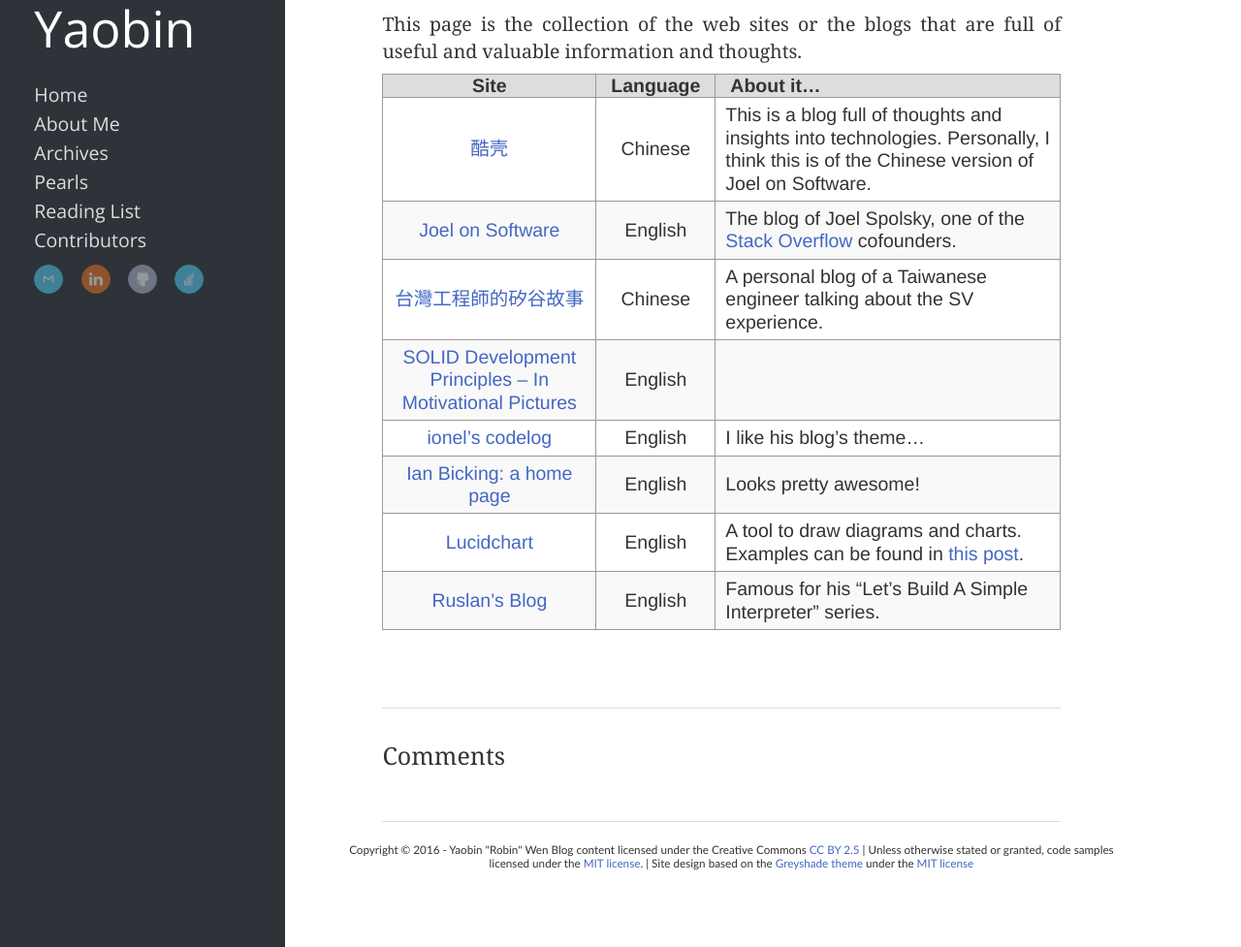
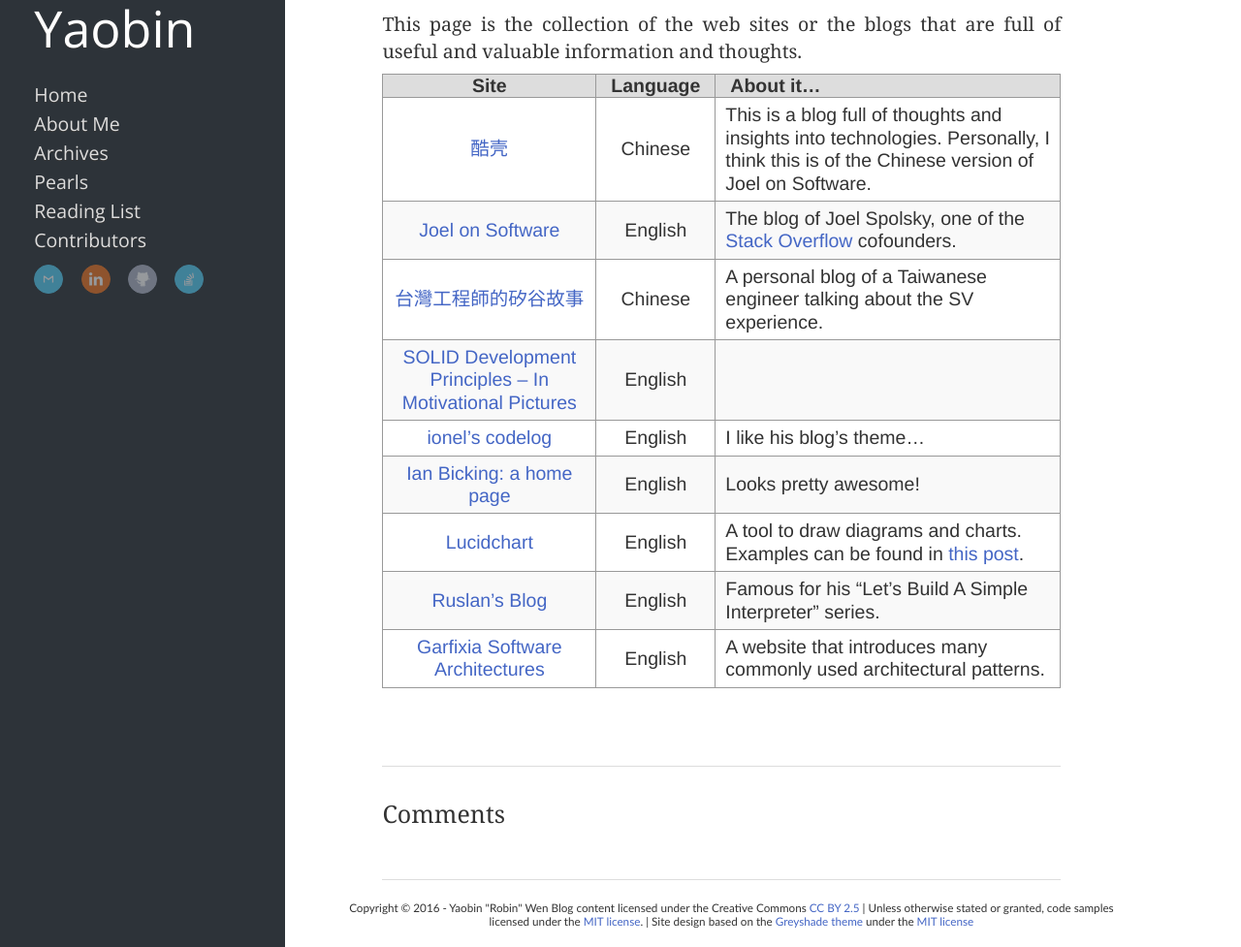
Before and after one commit to Tianhao25/yaobinwen.github.io, a Jekyll site: the page built from pearls/index.markdown, in a window 1280 px wide and 1188 px high, cut to the strip 211-1188 px from the top of the window. Shown: the whole strip at 97% size. Built offline with Jekyll 4.4.1, drawn with Linux system fonts in a browser that asks for light colours; nearby versions of some CDN libraries; comment, search, counter and statistics services are not loaded.

Commit message:
Add a new website.

```diff
--- a/pearls/index.markdown
+++ b/pearls/index.markdown
@@ -22,3 +22,4 @@ This page is the collection of the web sites or the blogs that are full of usefu
 |[Ian Bicking: a home page](http://www.ianbicking.org/)| English | Looks pretty awesome! |
 |[Lucidchart](https://www.lucidchart.com/)| English | A tool to draw diagrams and charts. Examples can be found in [this post](https://blog.ionelmc.ro/2015/02/09/understanding-python-metaclasses/). |
 |[Ruslan's Blog](https://ruslanspivak.com/)| English | Famous for his "Let's Build A Simple Interpreter" series. |
+|[Garfixia Software Architectures](http://www.dossier-andreas.net/software_architecture/)| English | A website that introduces many commonly used architectural patterns. |
```
